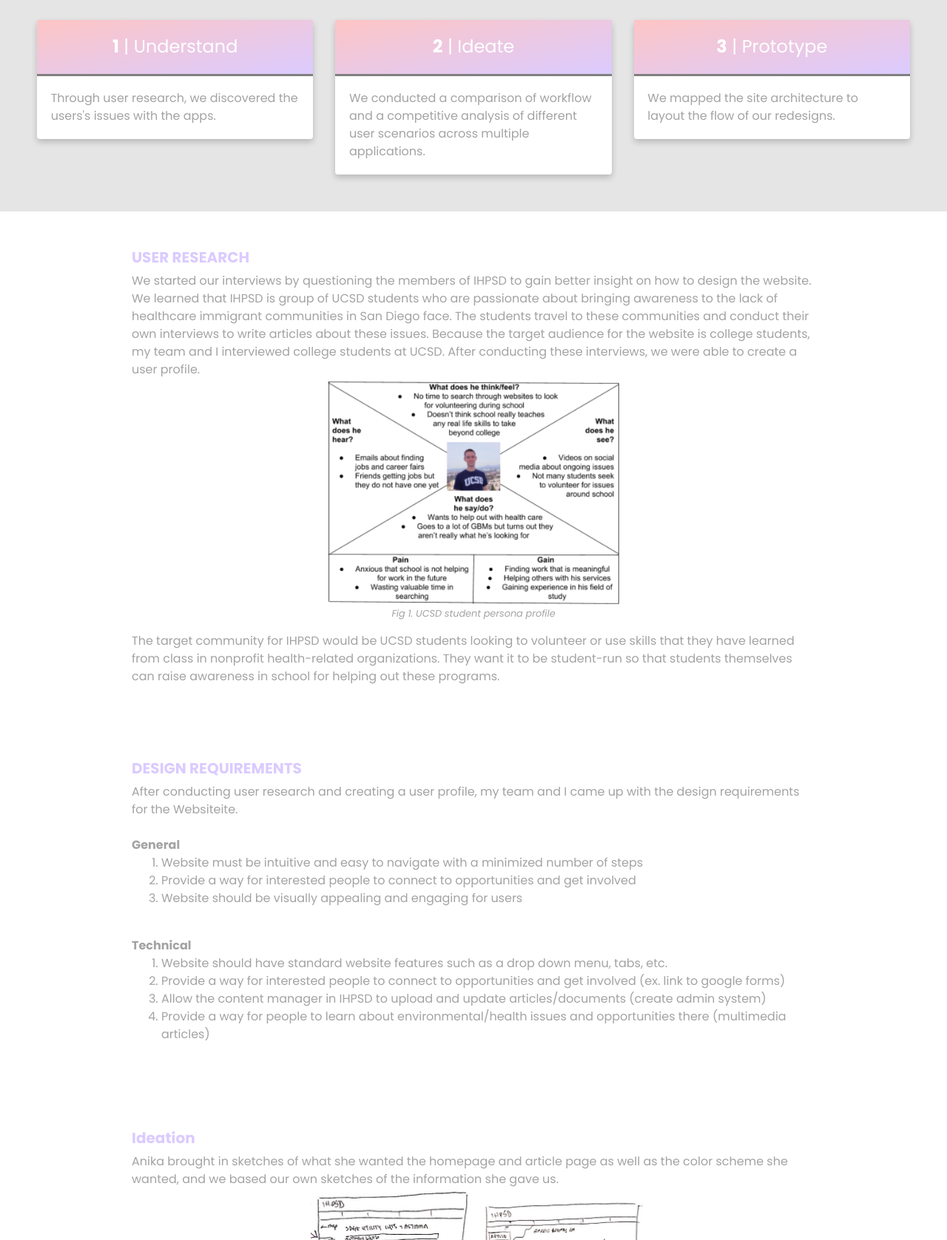
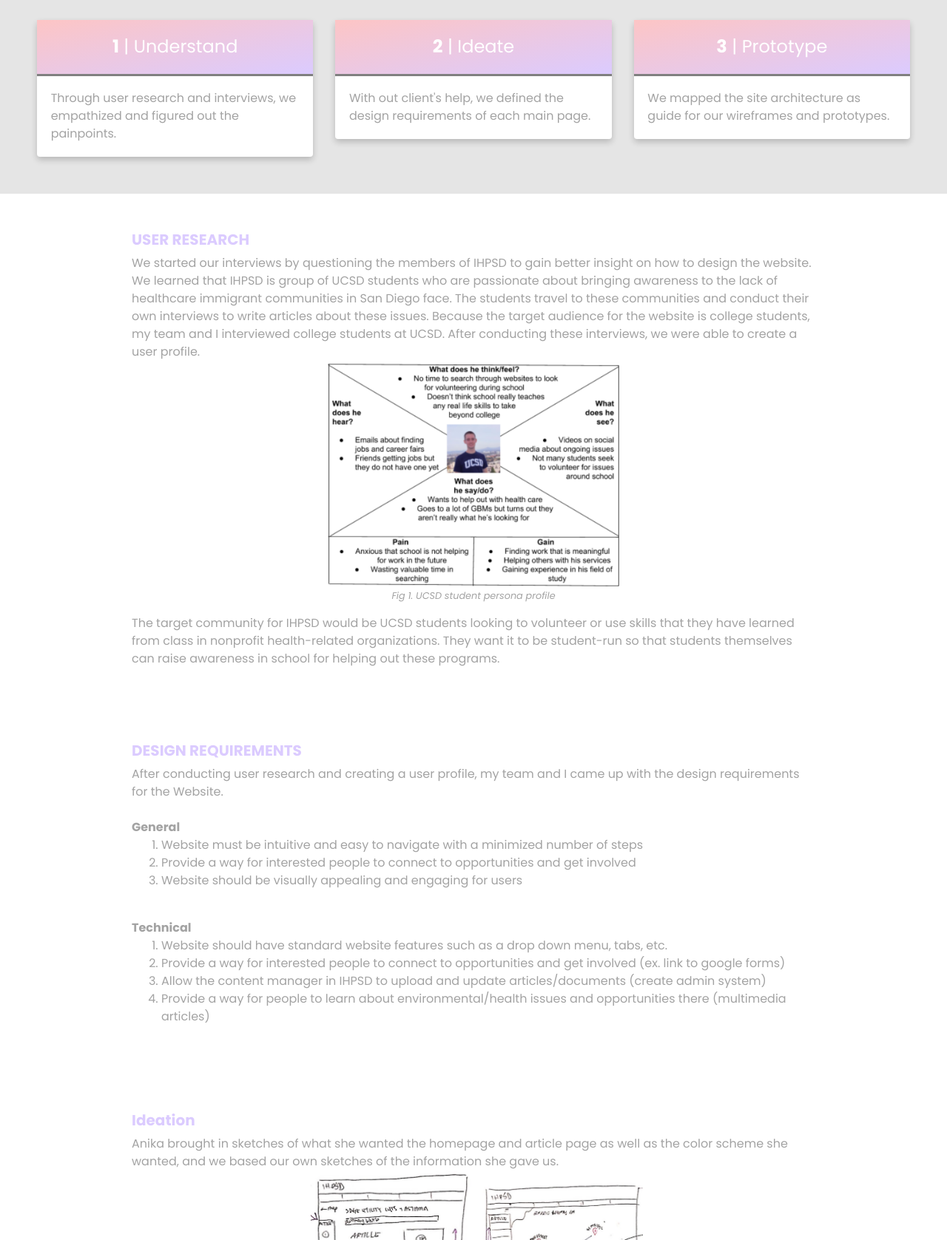
Before and after one commit to patriciavu/patriciavu.github.io, a website: page ihpsd.html in a window 1280 px wide. Shown: the part 1308-2985 px from the top of the page at 74% size. Drawn offline with nearby package versions, Linux system fonts and the light colour scheme.

Commit message:
updates to text

```diff
--- a/ihpsd.html
+++ b/ihpsd.html
@@ -71,7 +71,7 @@
         </div>
         <div class="col-lg-6">
           <div class="head">Scope:</div>
-            Today, not everyone in San Diego receives the healthcare that they have a right to. Anika Ullah founded Intersectional Health Project San Diego (IHPSD) to expand awareness and get the community to aid in the existing health conditions that immigrant populations are faced with. <!-- There is an existing gap in quality of healthcare provided to nonimmigrant and immigrant populations. --> Due to underrepresentation and unawareness, change will not occur for immigrant populations when the San Diego community is unaware about the current harsh conditions that these people are forced to live through.
+            Today, not everyone in San Diego receives the healthcare that they have a right to. Anika Ullah founded Intersectional Health Project San Diego (IHPSD) to expand awareness and get the community to aid in the existing health conditions that immigrant populations are faced with. Due to underrepresentation and unawareness, change will not occur for immigrant populations when the San Diego community is unaware about the current harsh conditions that these people are forced to live through.
 
           <div class="head">Problem:</div>
            IHPSD needs a medium to expose their ethnographic stories and multimedia in a non-dehumanizing approach to encourage the community to get involved. Organizations need a platform to make their resources visible to help relieve health-related issues in immigrant populations. Volunteers need to gather information about different issues to choose a cause that aligns with their values.
@@ -90,7 +90,7 @@
             <b>1</b> | Understand
           </div>
           <div class="description">
-            Through user research, we discovered the users's issues with the apps.
+            Through user research and interviews, we empathized and figured out the painpoints.
           </div>
           </div>
         </div>
@@ -100,7 +100,7 @@
             <b>2</b> | Ideate
           </div>
           <div class="description">
-            We conducted a comparison of workflow and a competitive analysis of different user scenarios across multiple applications.
+            With out client's help, we defined the design requirements of each main page.
           </div>
           </div>
         </div>
@@ -110,7 +110,7 @@
             <b>3</b> | Prototype
           </div>
           <div class="description">
-            We mapped the site architecture to layout the flow of our redesigns.
+            We mapped the site architecture as guide for our wireframes and prototypes.
           </div>
           </div>
         </div>
@@ -129,7 +129,7 @@
 
     <section id="designrequirements" class="writing">
       <h5><b style="color:#DBCBFF;">DESIGN REQUIREMENTS</b></h5>
-      After conducting user research and creating a user profile, my team and I came up with the design requirements for the Websiteite.
+      After conducting user research and creating a user profile, my team and I came up with the design requirements for the Website.
         <br> <br>
         <b>General</b>
         <ol>
```
Also changed, not shown: musicplaylist.html (+1 -1 lines).
